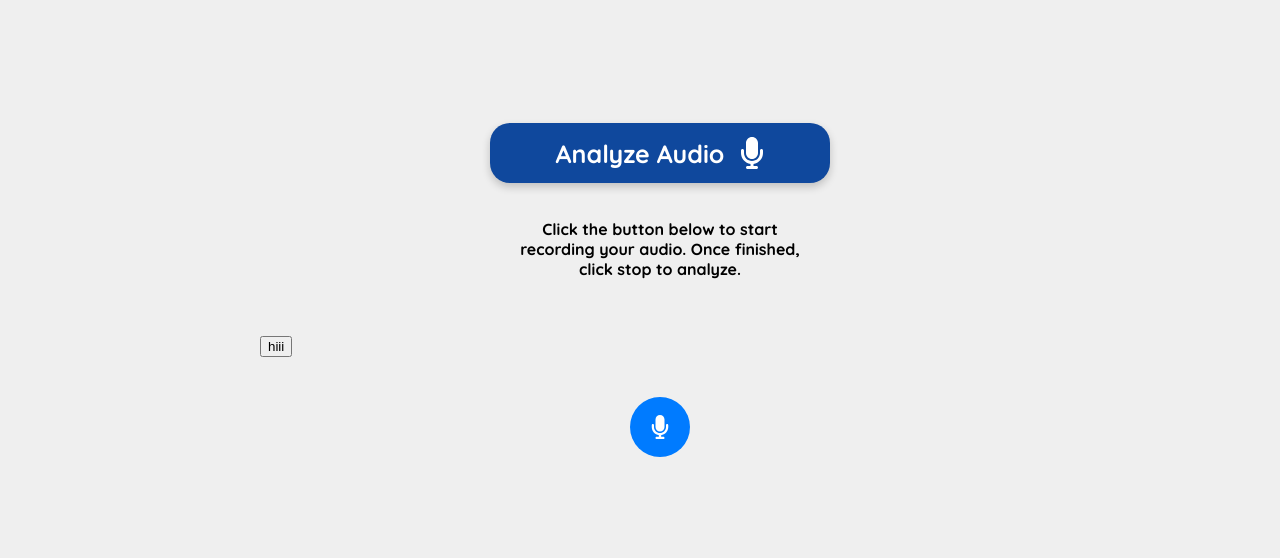
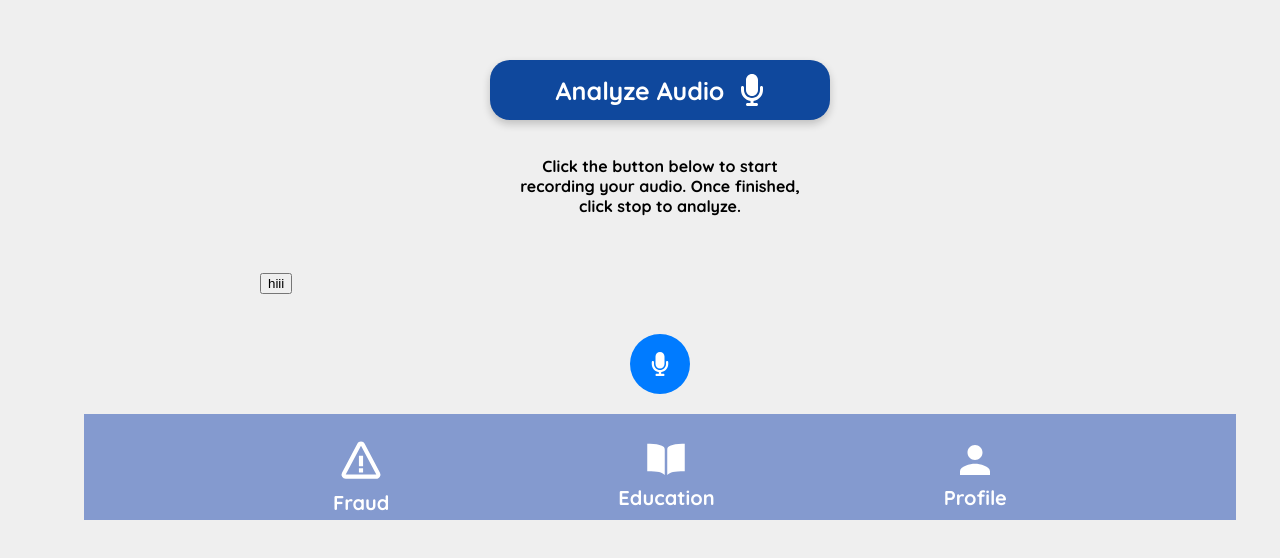
Before and after one commit to Scamonitor/front, a React (Create React App) app in the folder scam-monitor-front/: page /fraud/audio in a window 1280 px wide. Shown: the part 130-688 px from the top of the page. Built offline with nearby package versions, Linux system fonts and the light colour scheme; no server answers.

Commit message:
Added Navbar in Audio screen

```diff
--- a/scam-monitor-front/src/components/Audio.jsx
+++ b/scam-monitor-front/src/components/Audio.jsx
@@ -1,7 +1,9 @@
 import React, { useEffect, useRef, useState } from "react";
 import { FontAwesomeIcon } from "@fortawesome/react-fontawesome";
 import { faMicrophone, faStop } from "@fortawesome/free-solid-svg-icons";
+import NavBar from "../components/Navbar";
 import "../styles/audio.css"; // Make sure to create and style this CSS file
+
 
 import { MediaRecorder, register } from "extendable-media-recorder";
 import { connect } from "extendable-media-recorder-wav-encoder";
@@ -127,6 +129,7 @@ function Audio() {
           )}
         </button>
       </div>
+      <NavBar />
     </div>
   );
 }
--- a/scam-monitor-front/src/components/ExampleCalls.jsx
+++ b/scam-monitor-front/src/components/ExampleCalls.jsx
@@ -35,7 +35,6 @@ function ExampleCalls() {
           ))}
         </div>
         </div>
-
         <NavBar />
       </div>
     );
```
